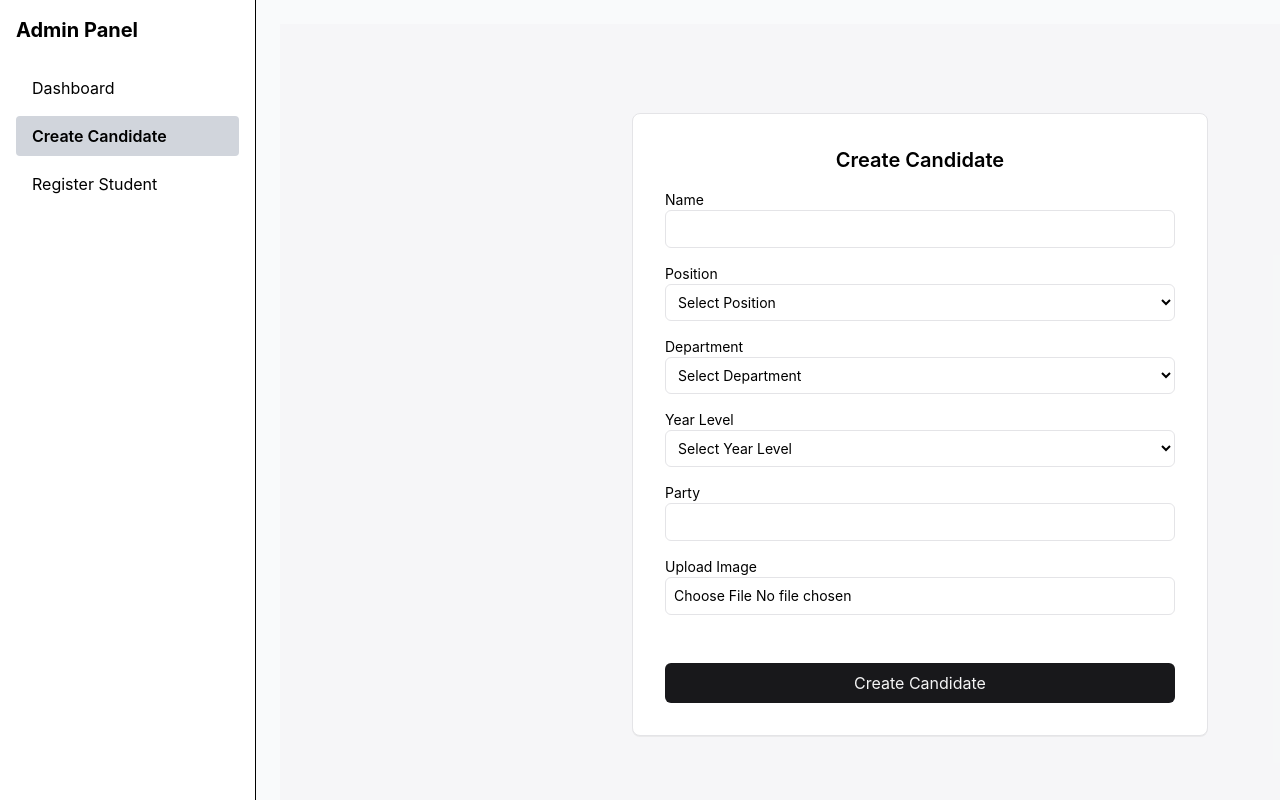
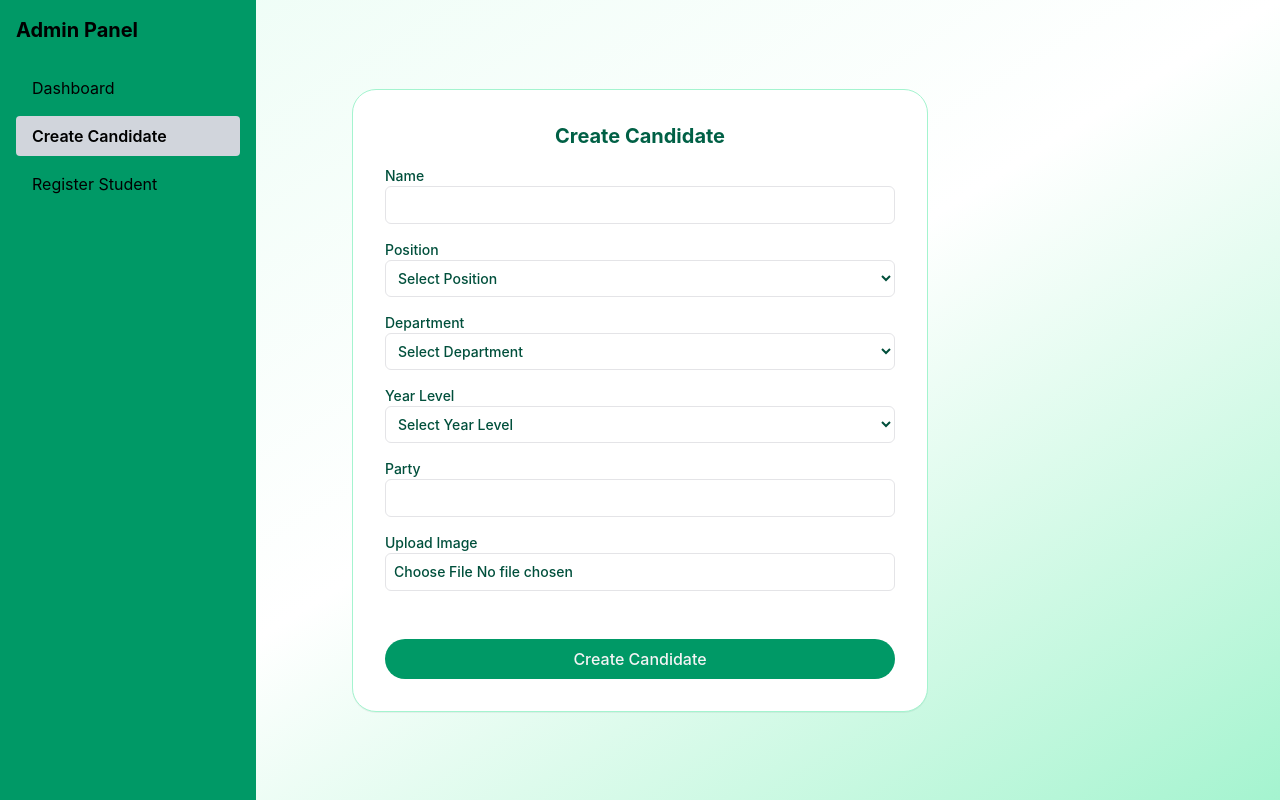
Before and after one commit to raymayo/voting-system, a React (Vite) app in the folder frontend/: page /admin/create-candidate in a window 1280 px wide. Built offline with nearby package versions, Linux system fonts and the light colour scheme; sample sign-in values are in the browser's storage.

Commit message:
style: update UI components for consistency and improved aesthetics across Admin pages

```diff
--- a/frontend/src/App.jsx
+++ b/frontend/src/App.jsx
@@ -26,6 +26,7 @@ function App() {
 				<Route path="/vote" element={<Vote />} />
 				<Route path="/admin-login" element={<AdminLogin />} />
 				<Route path="/student-info" element={<StudentInfo />} />
+				{/* <Route path="/create" element={<AdminRegister />} /> */}
 
 				{/* <Route path="/unauthorized" element={<Unauthorized />} /> */}
 
--- a/frontend/src/components/AdminLayout.jsx
+++ b/frontend/src/components/AdminLayout.jsx
@@ -3,14 +3,10 @@ import Sidebar from './Siderbar.jsx';
 
 const AdminLayout = () => {
 	return (
-		<div className="flex h-screen">
-			{/* Sidebar */}
+		<div className="">
 			<Sidebar />
 
-			{/* Main content area */}
-			<main className="flex-1 ml-64 p-6 overflow-y-auto bg-gray-50">
-				<Outlet />
-			</main>
+			<Outlet />
 		</div>
 	);
 };
--- a/frontend/src/components/AdminRegister.jsx
+++ b/frontend/src/components/AdminRegister.jsx
@@ -27,11 +27,13 @@ const AdminRegister = () => {
 	};
 
 	return (
-		<div className="bg-zinc-50 w-screen h-screen grid place-items-center">
+		<div className="bg-gradient-to-br from-emerald-50 via-white to-emerald-200 w-full h-screen grid place-items-center">
 			<form
 				onSubmit={handleRegister}
-				className="max-w-xl w-full bg-white rounded-md border border-zinc-200 shadow-2xs flex flex-col  gap-4 p-6">
-				<h2 className="text-xl font-semibold">Register Admin</h2>
+				className="max-w-xl w-full bg-white rounded-2xl border border-emerald-200 shadow-2xs flex flex-col gap-4 p-6">
+				<h2 className="text-2xl text-emerald-800 font-semibold text-center">
+					Register Admin
+				</h2>
 
 				<input
 					name="name"
@@ -39,7 +41,7 @@ const AdminRegister = () => {
 					value={form.name}
 					onChange={handleChange}
 					required
-					className="border px-4 py-2 w-full rounded border-zinc-200"
+					className="border px-4 py-2 w-full rounded border-zinc-200 text-emerald-900 font-medium"
 				/>
 				<input
 					name="email"
@@ -48,7 +50,7 @@ const AdminRegister = () => {
 					value={form.email}
 					onChange={handleChange}
 					required
-					className="border px-4 py-2 w-full rounded border-zinc-200"
+					className="border px-4 py-2 w-full rounded border-zinc-200 text-emerald-900 font-medium"
 				/>
 				<input
 					name="password"
@@ -57,12 +59,12 @@ const AdminRegister = () => {
 					value={form.password}
 					onChange={handleChange}
 					required
-					className="border px-4 py-2 w-full rounded border-zinc-200"
+					className="border px-4 py-2 w-full rounded border-zinc-200 text-emerald-900 font-medium"
 				/>
 
 				<button
 					type="submit"
-					className="bg-zinc-900 text-white py-2 px-4 rounded-md cursor-pointer">
+					className="bg-emerald-600 text-white py-2 px-4 rounded-full cursor-pointer">
 					Register
 				</button>
 
--- a/frontend/src/components/Siderbar.jsx
+++ b/frontend/src/components/Siderbar.jsx
@@ -6,7 +6,7 @@ const Sidebar = () => {
 	const active = 'bg-gray-300 font-semibold';
 
 	return (
-		<aside className="w-64 h-screen bg-white border-r p-4 fixed">
+		<aside className="w-64 h-screen bg-emerald-600 p-4 fixed">
 			<h1 className="text-xl font-bold mb-6">Admin Panel</h1>
 
 			<nav className="space-y-2">
--- a/frontend/src/pages/AdminLogin.jsx
+++ b/frontend/src/pages/AdminLogin.jsx
@@ -27,14 +27,14 @@ const AdminLogin = () => {
 	};
 
 	return (
-		<div className="w-screen h-screen  bg-gradient-to-br from-emerald-50 via-white to-emerald-200 grid place-items-center">
+		<div className="w-screen h-screen bg-gradient-to-br from-emerald-50 via-white to-emerald-200 grid place-items-center">
 			<form
-				className="border flex flex-col max-w-xl w-full p-8 border-emerald-200 rounded-3xl shadow-2xs gap-4 bg-white/60"
+				className="shadow-lg border flex flex-col max-w-xl w-full p-8 border-emerald-200 rounded-3xl gap-4 bg-white/60"
 				onSubmit={handleLogin}>
 				<img
 					src="../../public/logo.jfif"
 					alt="School Logo"
-					className="mx-auto w-18 h-18"
+					className="mx-auto w-20 h-20"
 				/>
 				<h1 className="text-center text-3xl font-bold text-emerald-800 flex flex-col items-center gap-1">
 					Admin Sign In
@@ -63,7 +63,7 @@ const AdminLogin = () => {
 					/>
 				</label>
 				<button
-					className="bg-emerald-600 py-2 text-zinc-50 rounded-full font-semibold mt-8 hover:bg-emerald-600/80 cursor-pointer"
+					className="bg-emerald-600 py-2 text-zinc-50 rounded-full font-medium mt-8 hover:bg-emerald-600/80 cursor-pointer"
 					type="submit">
 					Login
 				</button>
--- a/frontend/src/pages/CreateCandidate.jsx
+++ b/frontend/src/pages/CreateCandidate.jsx
@@ -61,12 +61,14 @@ const CreateCandidate = () => {
 	};
 
 	return (
-		<div className="grid place-items-center h-screen w-screen bg-zinc-100/50">
+		<div className="grid place-items-center h-screen w-full bg-gradient-to-br from-emerald-50 via-white to-emerald-200">
 			<form
 				onSubmit={postCandidate}
-				className="flex flex-col border w-full max-w-xl gap-4 p-8 border-zinc-200 rounded-lg shadow-2xs bg-white">
-				<h1 className="text-xl font-semibold text-center">Create Candidate</h1>
-				<label className="flex flex-col text-sm">
+				className="flex flex-col border w-full max-w-xl gap-4 p-8 border-emerald-200 rounded-3xl shadow-2xs bg-white">
+				<h1 className="text-xl font-bold text-center text-emerald-800">
+					Create Candidate
+				</h1>
+				<label className="flex flex-col text-sm text-emerald-900 font-medium">
 					Name
 					<input
 						onChange={handleChange}
@@ -77,7 +79,7 @@ const CreateCandidate = () => {
 						className="border rounded-md px-2 py-2 border-zinc-200 "
 					/>
 				</label>
-				<label className="flex flex-col text-sm cursor-pointer">
+				<label className="flex flex-col text-sm text-emerald-900 font-medium cursor-pointer">
 					Position
 					<select
 						onChange={handleChange}
@@ -97,7 +99,7 @@ const CreateCandidate = () => {
 						<option value="Senator">Senator</option>
 					</select>
 				</label>
-				<label className="flex flex-col text-sm">
+				<label className="flex flex-col text-sm text-emerald-900 font-medium">
 					Department
 					<select
 						onChange={handleChange}
@@ -118,7 +120,7 @@ const CreateCandidate = () => {
 						<option value="BSHM">BSHM</option>{' '}
 					</select>
 				</label>
-				<label className="flex flex-col text-sm">
+				<label className="flex flex-col text-sm text-emerald-900 font-medium">
 					Year Level
 					<select
 						onChange={handleChange}
@@ -136,7 +138,7 @@ const CreateCandidate = () => {
 						<option value="4">4th Year</option>
 					</select>
 				</label>
-				<label className="flex flex-col text-sm">
+				<label className="flex flex-col text-sm text-emerald-900 font-medium">
 					Party
 					<input
 						onChange={handleChange}
@@ -147,7 +149,7 @@ const CreateCandidate = () => {
 						value={candidate.party}
 					/>
 				</label>
-				<label className="flex flex-col text-sm">
+				<label className="flex flex-col text-sm text-emerald-900 font-medium">
 					<span>Upload Image</span>
 					<input
 						ref={fileInputRef}
@@ -160,7 +162,7 @@ const CreateCandidate = () => {
 				</label>
 				<button
 					type="submit"
-					className="bg-zinc-900 text-zinc-100 px-4 py-2 rounded-md mt-8">
+					className="bg-emerald-600 font-medium text-zinc-100 px-4 py-2 rounded-full mt-8">
 					Create Candidate
 				</button>
 			</form>
```
